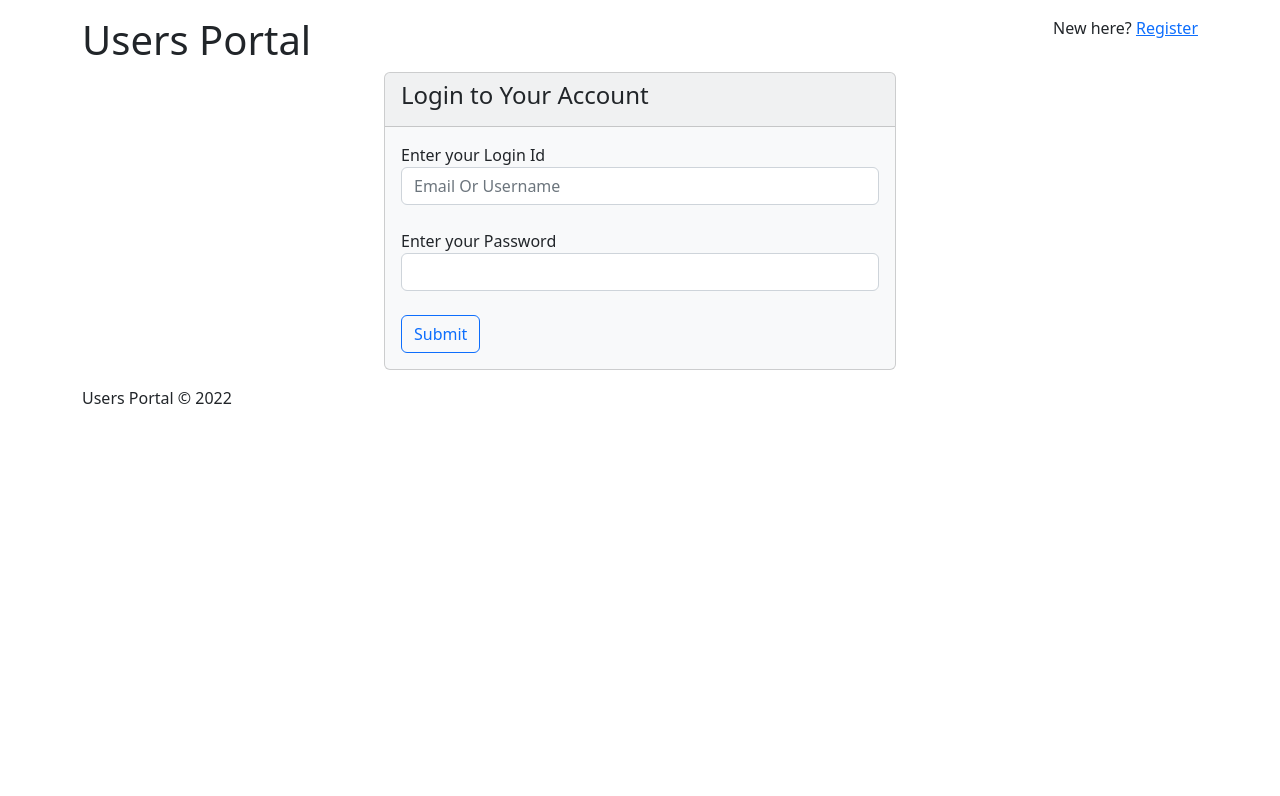
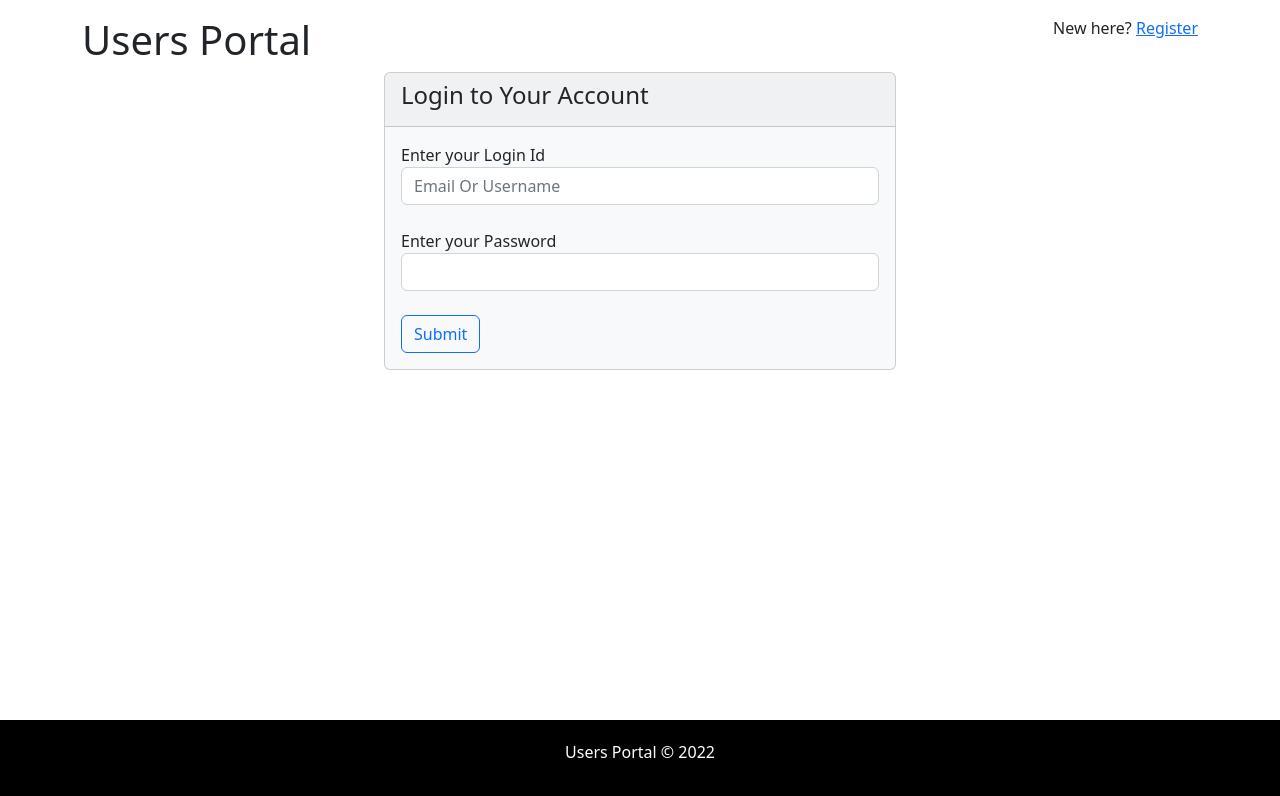
Before and after one commit to yadav-pratik/User-Database, a React (Create React App) app in the folder client/: page / in a window 1280 px wide. Shown: the top 796 px of the page. Built offline with nearby package versions, Linux system fonts and the light colour scheme.

Commit message:
client : styling for footer

```diff
--- a/client/src/components/Footer.js
+++ b/client/src/components/Footer.js
@@ -2,7 +2,10 @@ import React from "react";
 
 const Footer = (props) => {
     return (
-        <div>
+        <div
+            className="d-flex justify-content-center align-items-center fixed-bottom"
+            style={{backgroundColor : 'black', color : 'white', height : '10vh', minHeight : '20px'}}
+        >
             <p>Users Portal © 2022</p>
         </div>
     )
```
